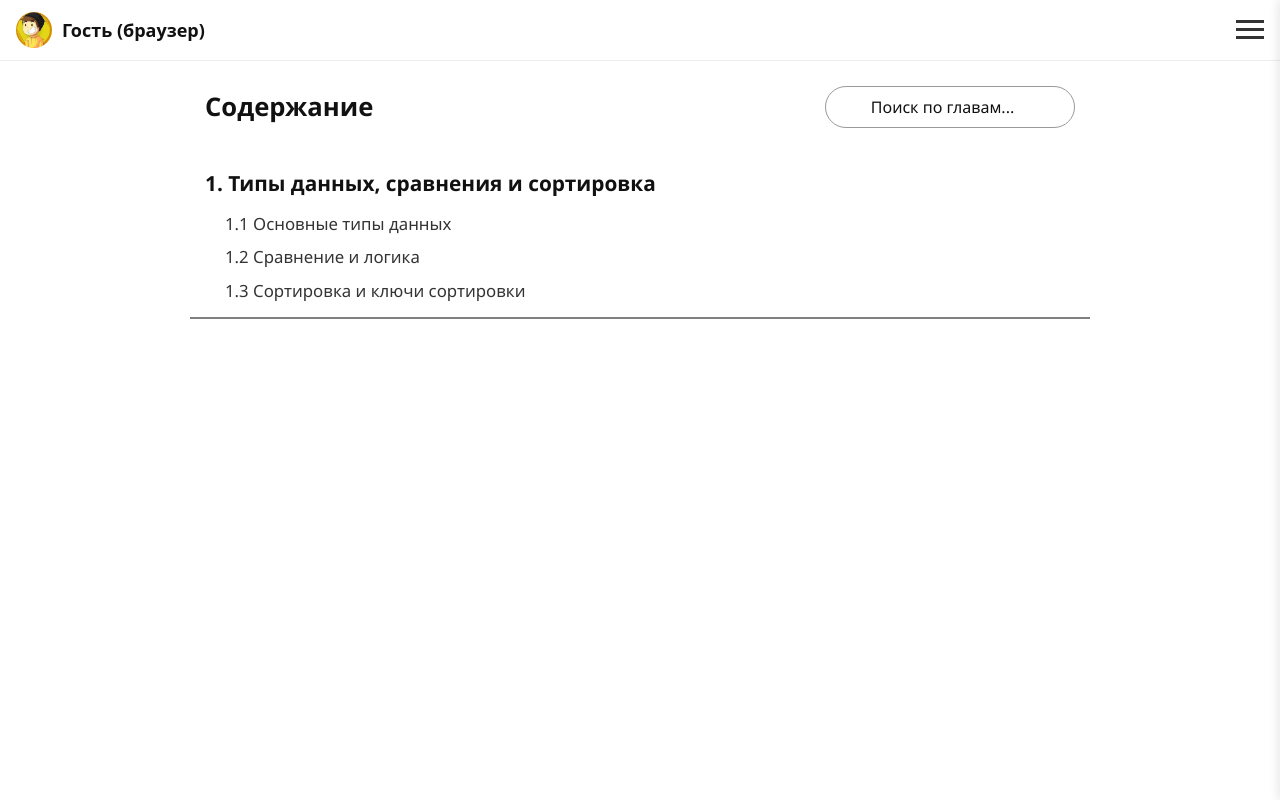
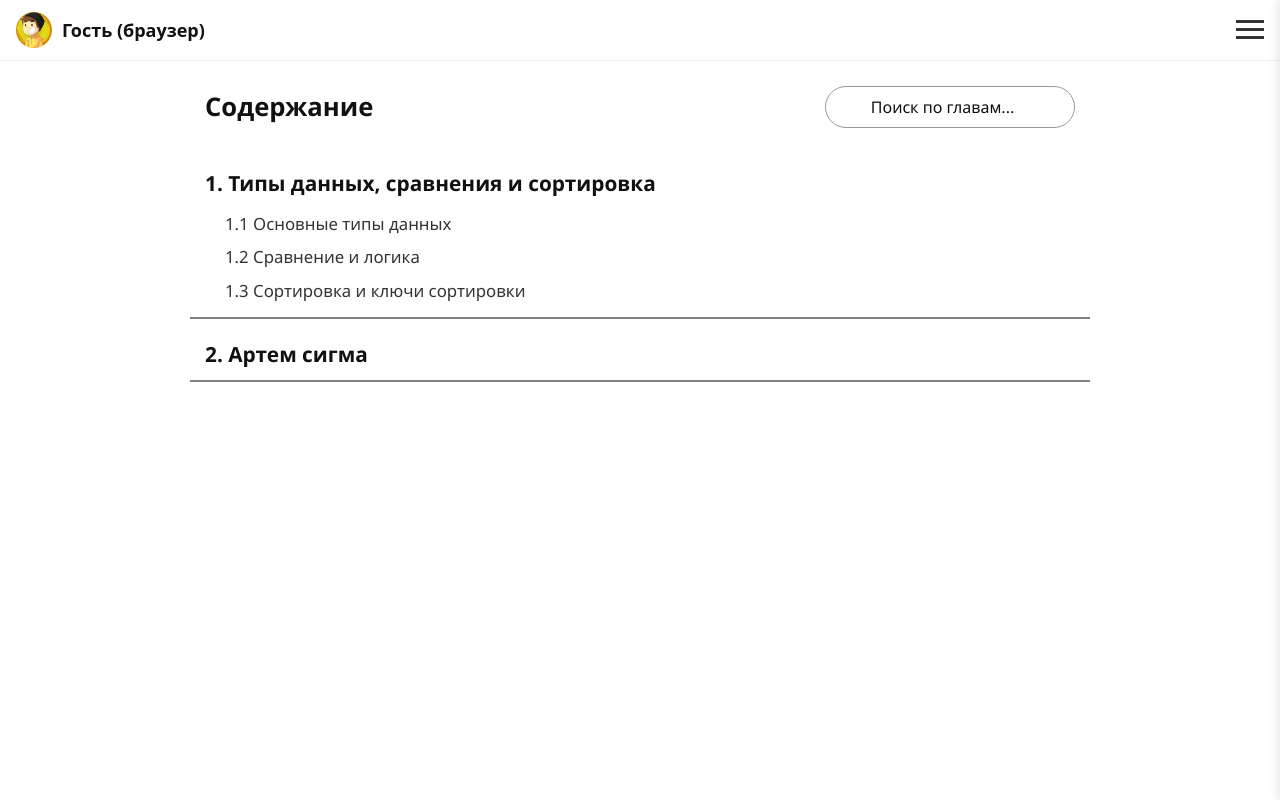
Before and after one commit to Niki1017/telegram-app-py-lern, a React (Vite) app: page / in a window 1280 px wide. Built offline with nearby package versions, Linux system fonts and the light colour scheme.

Commit message:
add two chapter

```diff
--- a/src/data/chapters.js
+++ b/src/data/chapters.js
@@ -115,5 +115,9 @@ print(students_sorted)
         `
       }
     ]
+  },
+  {
+    id: 2,
+    title: "Артем сигма",
   }
 ];
```
